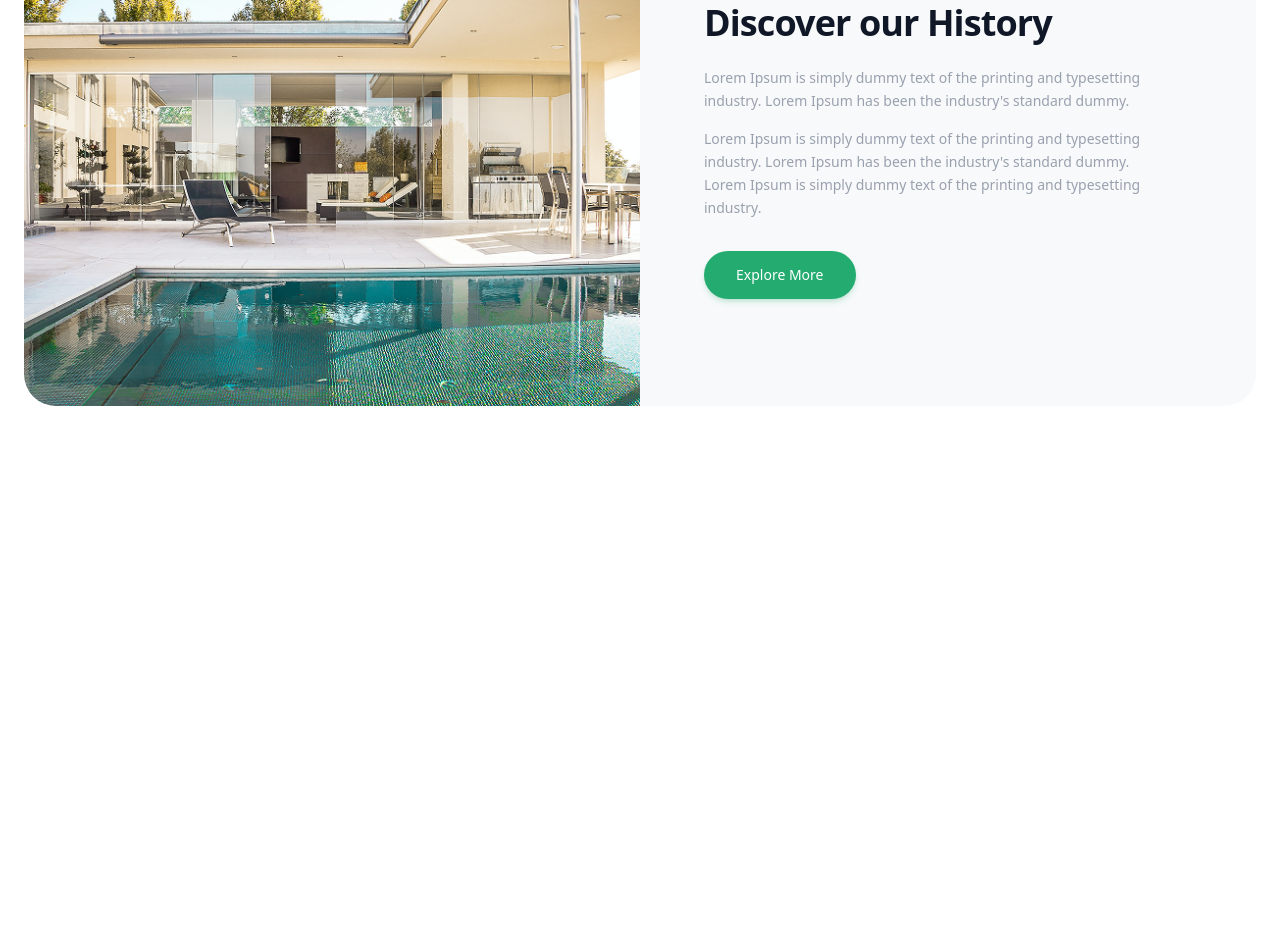
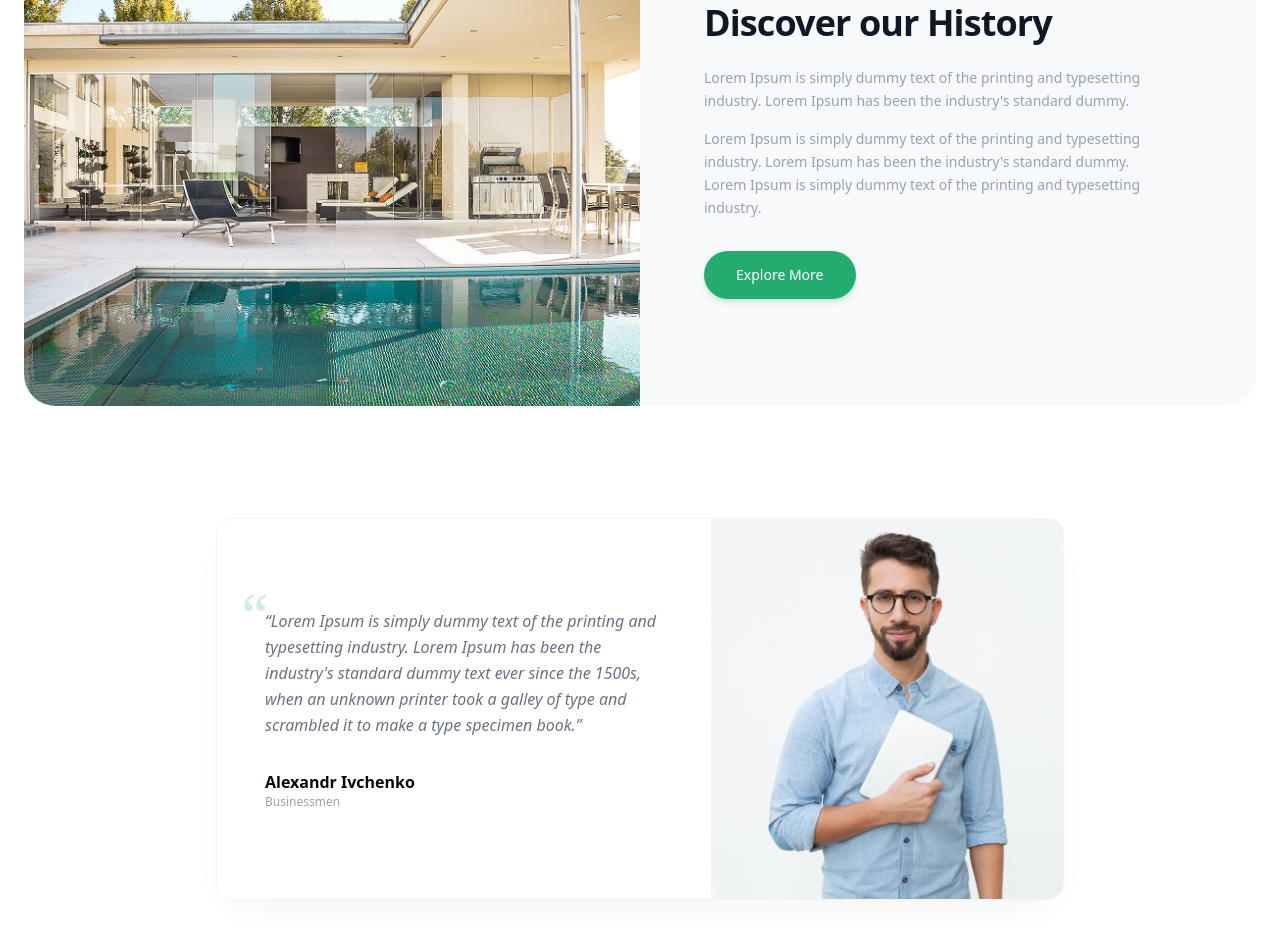
Before and after one commit to tabarovahadica46-source/hometask3.3, a website: page index.html in a window 1280 px wide. Shown: the part 1876-2824 px from the top of the page. Before the commit the page ends 2346 px from the top, so only its background shows below. Drawn offline with Linux system fonts and the light colour scheme.

Commit message:
section-4

```diff
--- a/index.html
+++ b/index.html
@@ -335,5 +335,41 @@
     </div>
   </section>
 
+
+  <section class="max-w-4xl mx-auto px-6 py-12 w-full">
+    <div class="bg-white rounded-2xl shadow-[0_15px_40px_-15px_rgba(0,0,0,0.06)] border border-gray-100 overflow-hidden">
+      <div class="grid grid-cols-1 md:grid-cols-12 items-center">
+
+        <div class="p-8 sm:p-12 md:col-span-7 space-y-6 relative">
+
+          <span class="text-6xl font-serif text-[#24AB70] absolute top-6 left-6 opacity-20 select-none">“</span>
+
+          <div class="space-y-4 relative z-10">
+            <p class="text-gray-500 text-sm sm:text-base leading-relaxed italic">
+              “Lorem Ipsum is simply dummy text of the printing and typesetting industry. Lorem Ipsum has been the industry's standard dummy text ever since the 1500s, when an unknown printer took a galley of type and scrambled it to make a type specimen book.”
+            </p>
+        </div>
+
+
+          <div class="pt-2">
+            <h4 class="font-bold text-gray-950 text-base">
+              Alexandr Ivchenko
+            </h4>
+            <p class="text-xs text-gray-400 font-medium">
+              Businessmen
+            </p>
+          </div>
+        </div>
+
+        <div class="md:col-span-5 h-full min-h-[300px] md:min-h-[380px] w-full bg-gray-100 relative">
+          <img src="./img/Mask Group (1).png"
+               alt=""
+               class="w-full h-full object-cover object-top md:rounded-l-2xl">
+        </div>
+
+      </div>
+    </div>
+  </section>
+
 </body>
 </html>
```
Also changed, not shown: img/Mask Group (1).png (added), src/output.css.
